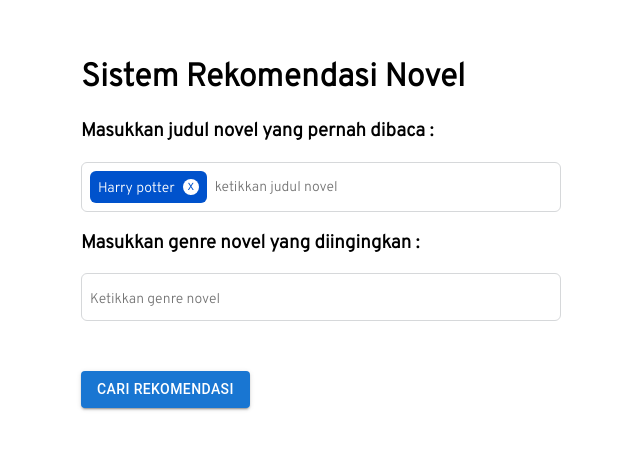
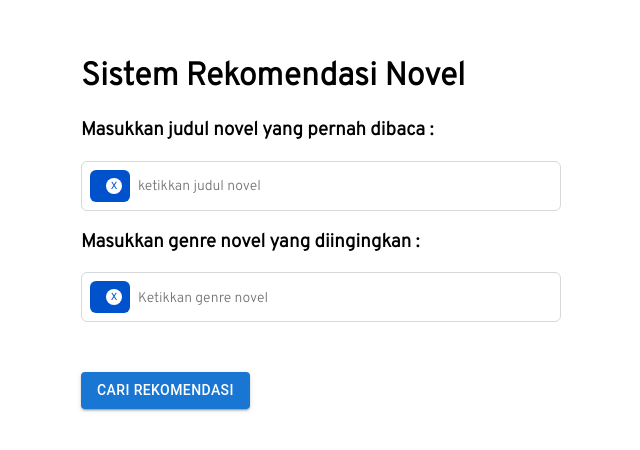
Before and after one commit to jjojas/project-dss, a React (Create React App) app in the folder UI/novelrec/: page /main in a window 1280 px wide. Shown: the part 186-636 px from the top of the page, without its empty margins (319-959 px from the left). Built offline with nearby package versions, Linux system fonts and the light colour scheme.

Commit message:
perbaiki sedikit typo

```diff
--- a/UI/novelrec/src/components/commons/tagInput.jsx
+++ b/UI/novelrec/src/components/commons/tagInput.jsx
@@ -9,7 +9,6 @@ const TagInput  = (props) => {
             if (e.target.value.length > 0){
                 setTags([...tags, e.target.value])
                 e.target.value = '';
-                props.getInput(tags);
             }
             }
         }
@@ -18,7 +17,6 @@ const TagInput  = (props) => {
         const newTags = tags.filter(tag => tag !== removedTag)
         setTags(newTags)
     }
-
 
     return (
         <React.Fragment>
--- a/UI/novelrec/src/components/main.jsx
+++ b/UI/novelrec/src/components/main.jsx
@@ -4,39 +4,38 @@ import Button from '@mui/material/Button';
 
 
 class Main  extends React.Component {
+
+
     state = {
         data: {
-            books: [],
-            tags: []
+            books: [""],
+            tags: [""]
         }
     }
 
     handleSubmit = e => {
         e.preventDefault();
     }
-
-    handleInput(x){
-        const newdata = this.state.data
-        newdata["books"] = x
-        this.setState({
-            data : newdata
-        });
-        alert(this.state.data.books);
-      }
-
+    state = {
+        data:{
+            books:[this.state.data.books],
+            tags:[this.state.data.tags]
+        }
+    }
     render() {
         return (
         <div>
             <h1 >Sistem Rekomendasi Novel</h1>
             <form onSubmit={this.handleSubmit}>
                 <h3 >Masukkan judul novel yang pernah dibaca :</h3>
-                <TagInput tags={["Harry potter"]} placeholder={"ketikkan judul novel"} getInput={this.handleInput} />
+                <TagInput tags={this.state.data.books} placeholder={"ketikkan judul novel"}  />
                 <h3 >Masukkan genre novel yang diingingkan :</h3>
-                <TagInput tags={[]} placeholder={"Ketikkan genre novel"} />
+                <TagInput tags={this.state.data.tags} placeholder={"Ketikkan genre novel"} />
                 <Button id="tombol" variant="contained">Cari rekomendasi</Button>
             </form>
         </div>
-        );
+        )
+        ;
     }
 }
 
```
